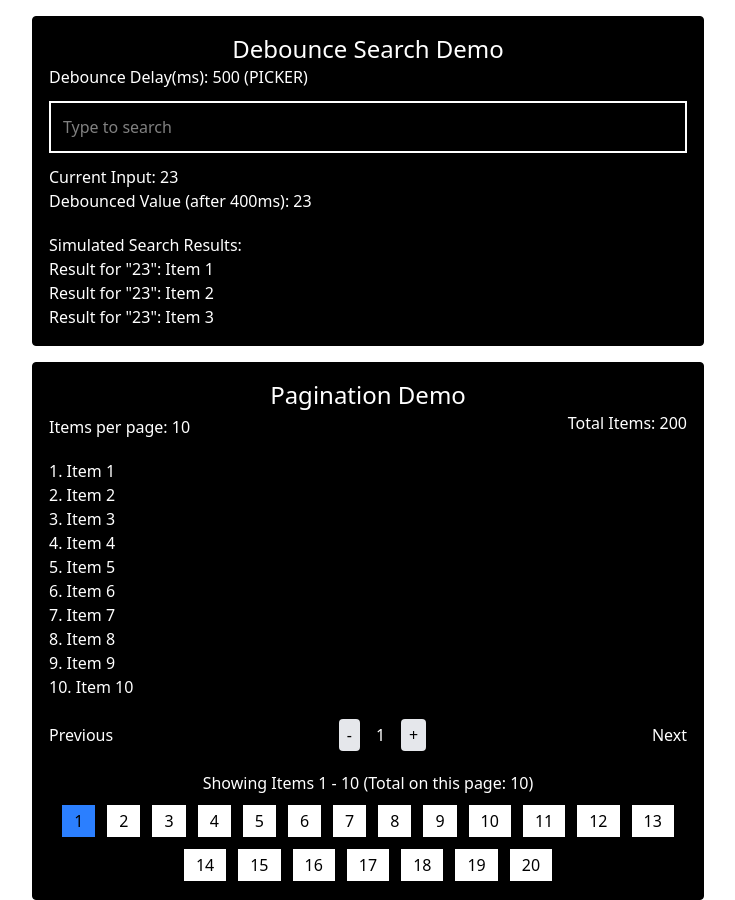
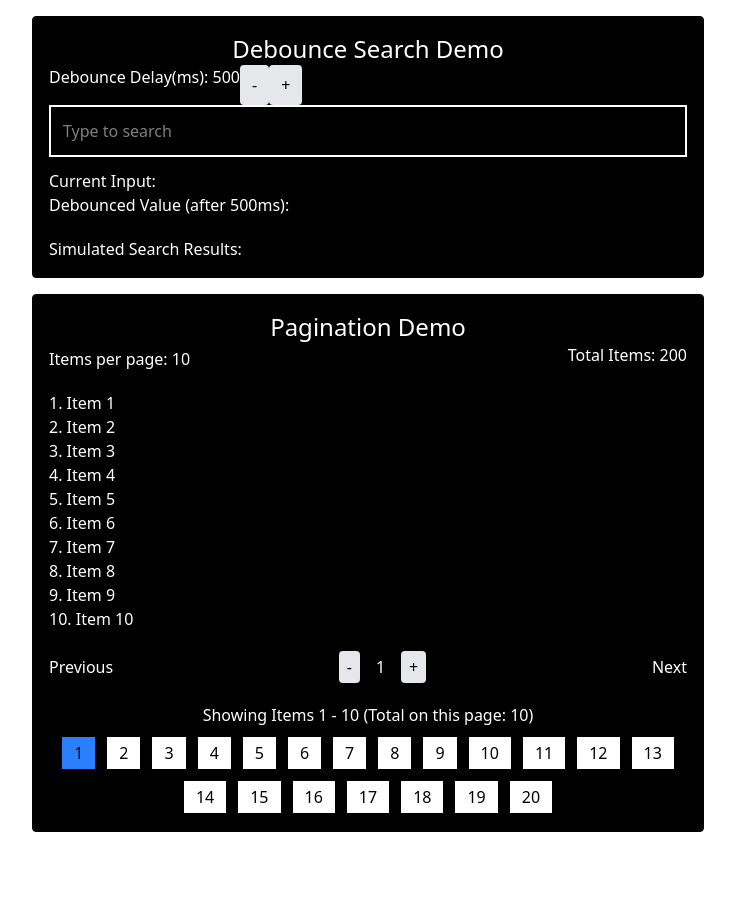
Before and after one commit to KaeTheDev/Custom-Hooks, a React (Vite) app: page / in a window 1280 px wide. Shown: the whole page, without its empty margins (272-1007 px from the left). After the commit the page ends 832 px from the top, so only its background shows below. Built offline with nearby package versions, Linux system fonts and the light colour scheme.

Commit message:
Updated DebounceDemo component with useDebounce hook and props

```diff
--- a/src/components/DebounceDemo.tsx
+++ b/src/components/DebounceDemo.tsx
@@ -1,21 +1,55 @@
-// import { useState, useEffect } from "react";
-// import useDebounce from "../custom-hooks/useDebounce";
-// import type { DebounceDemoProps } from "../types";
+import { useState, useEffect } from "react";
+import useDebounce from "../custom-hooks/useDebounce";
+import type { DebounceDemoProps } from "../types";
 
-export const DebounceDemo = () => {
-    return(
+export const DebounceDemo: React.FC<DebounceDemoProps> = ({ value }) => {
+  // Keep track of input
+  const [inputValue, setInputValue] = useState<string>(String(value ?? ""));
+  // Keep track of delay
+  const [delay, setDelay] = useState<number>(500);
+  // Call the hook
+  const { debouncedValue } = useDebounce(inputValue, delay);
+
+  return (
     <div className="flex flex-col px-4 py-4 mx-auto bg-black p-4 border rounded max-w-2xl mt-4">
       <p className="text-2xl text-center text-white">Debounce Search Demo</p>
-            <p className="text-white mb-3">Debounce Delay(ms): 500 (PICKER)</p>
-            <input className="text-white border-2 px-3 py-3 mb-3"  type="text" placeholder="Type to search" />
-            <p className="text-white">Current Input: 23</p>
-            <p className="text-white mb-5">Debounced Value (after 400ms): 23</p>
+<div className="flex flex-row">
+<span className="text-white mb-3">Debounce Delay(ms): {delay}</span>
+       <button
+          className="px-3 py-2 bg-gray-200 rounded"
+          onClick={() => setDelay(prev => Math.max(prev - 100, 0))} // can't go below 0
+        >
+          -
+        </button>
+        <button
+          className="px-3 py-2 bg-gray-200 rounded"
+          onClick={() => setDelay(prev => prev + 100)} // increase by 100ms
+        >
+          +
+        </button>
+</div>
+      <input
+        className="text-white border-2 px-3 py-3 mb-3"
+        type="text"
+        placeholder="Type to search"
+        value={inputValue}
+        onChange={(e) => setInputValue(e.target.value)}
+      />
+      <p className="text-white">Current Input: {inputValue}</p>
+      <p className="text-white mb-5">
+        Debounced Value (after {delay}ms): {debouncedValue}
+      </p>
       <p className="text-white">Simulated Search Results:</p>
       <ul>
-                <li><p className="text-white">Result for "23": Item 1</p></li>
-                <li><p className="text-white">Result for "23": Item 2</p></li>
-                <li><p className="text-white">Result for "23": Item 3</p></li>
+        {debouncedValue &&
+          Array.from({ length: 3 }).map((_, i) => (
+            <li key={i}>
+              <p className="text-white">
+                Result for "{debouncedValue}": Item {i + 1}
+              </p>
+            </li>
+          ))}
       </ul>
     </div>
-    )
-}
+  );
+};
```
Lines whose indentation alone changed are shown as unchanged.
